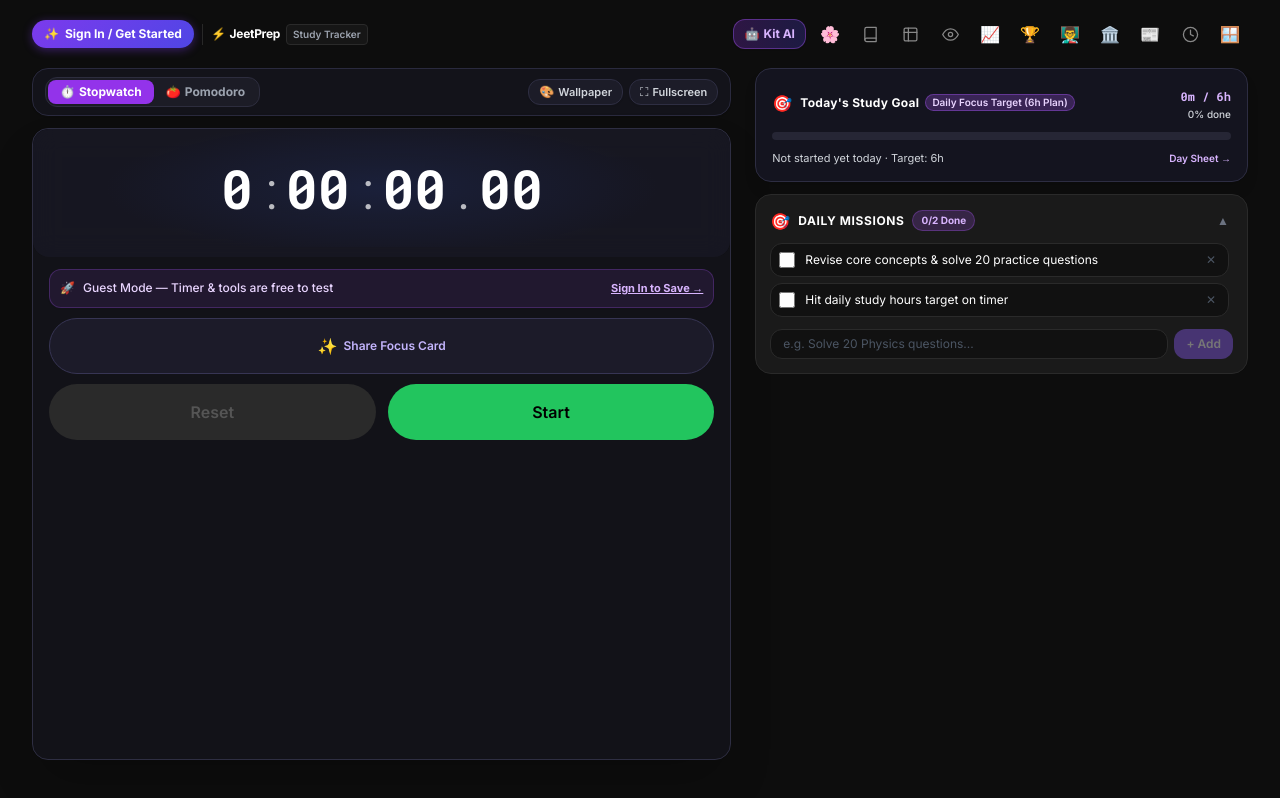
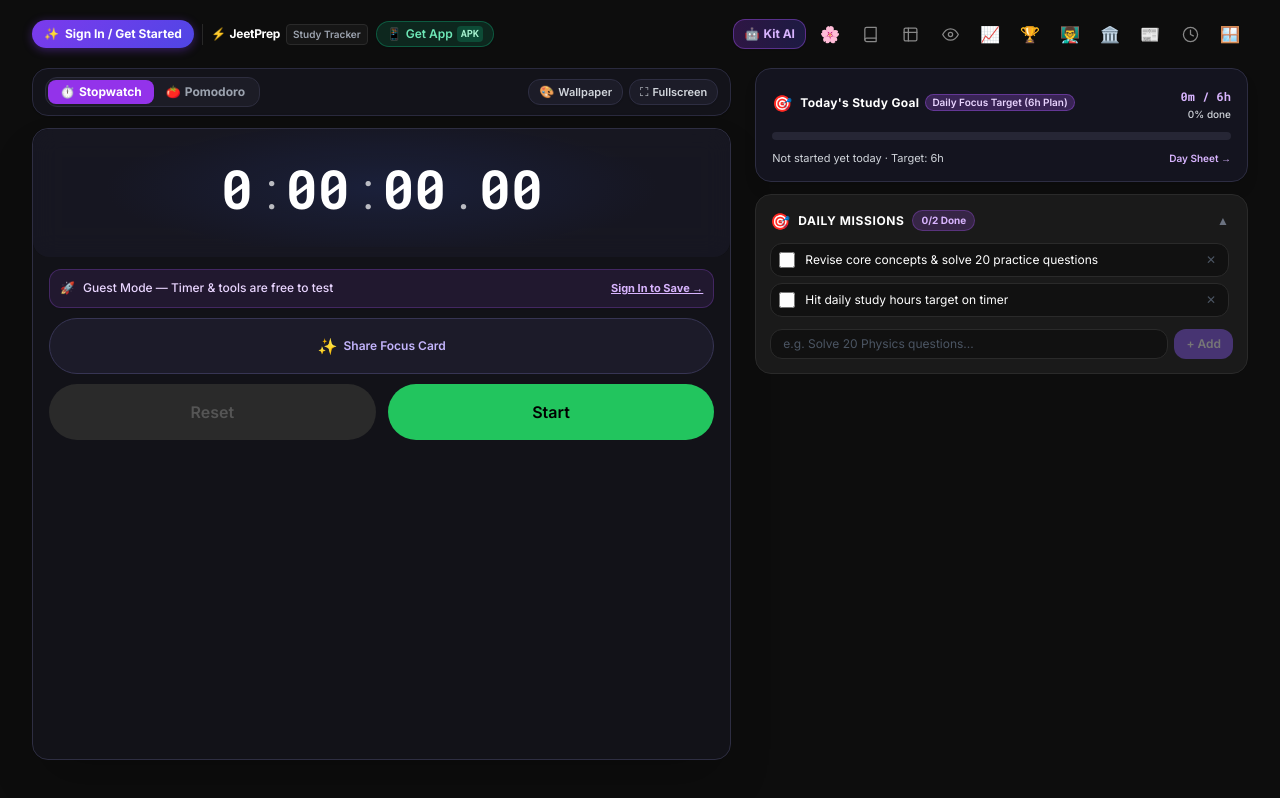
Before and after one commit to My-Simulation/Study-time-tracker, a React (Vite) app: page / in a window 1280 px wide. Built offline with nearby package versions, Linux system fonts and the light colour scheme; no server answers.

Commit message:
feat(download): add compact APK direct download link in header, menu, and profile

```diff
--- a/src/pages/Profile.jsx
+++ b/src/pages/Profile.jsx
@@ -1287,6 +1287,14 @@ export default function Profile({ userName }) {
             <span className="text-xl">🏛️</span>
             <span className="text-xs font-bold text-white">Exam Hub</span>
           </button>
+          <a
+            href="/JeetPrep.apk"
+            download="JeetPrep.apk"
+            className="p-3.5 rounded-xl bg-[#141414] border border-emerald-500/35 hover:border-emerald-500/70 flex flex-col items-center gap-1 text-center transition-all no-underline"
+          >
+            <span className="text-xl">📱</span>
+            <span className="text-xs font-bold text-emerald-300">App (APK)</span>
+          </a>
         </div>
       </div>
 
--- a/src/pages/Stopwatch.jsx
+++ b/src/pages/Stopwatch.jsx
@@ -583,6 +583,18 @@ export default function Stopwatch({ userName }) {
               Study Tracker
             </span>
           </div>
+
+          {/* Android App Direct Download Pill */}
+          <a
+            href="/JeetPrep.apk"
+            download="JeetPrep.apk"
+            title="Download JeetPrep Android App (.apk 2.1 MB)"
+            className="flex items-center gap-1 px-2 sm:px-2.5 py-1 rounded-full bg-emerald-500/15 hover:bg-emerald-500/25 border border-emerald-500/35 text-emerald-300 text-xs font-semibold transition-all shadow-sm active:scale-95 no-underline flex-shrink-0"
+          >
+            <span>📱</span>
+            <span className="hidden sm:inline">Get App</span>
+            <span className="text-[10px] px-1 py-0.2 rounded bg-emerald-500/25 text-emerald-200 font-bold font-mono">APK</span>
+          </a>
 
           {notifPermission === 'default' && (
             <button
@@ -1488,6 +1500,22 @@ export default function Stopwatch({ userName }) {
                   <p className="text-[10px] text-gray-400 truncate">Wallpapers</p>
                 </div>
               </button>
+
+              <a
+                href="/JeetPrep.apk"
+                download="JeetPrep.apk"
+                onClick={() => setShowMobileMenu(false)}
+                className="p-3 rounded-2xl bg-gradient-to-br from-emerald-950/40 to-[#191924] hover:bg-[#222232] border border-emerald-500/35 flex items-center gap-3 text-left transition-all cursor-pointer active:scale-98 no-underline col-span-2"
+              >
+                <span className="text-2xl p-2 rounded-xl bg-emerald-500/20 border border-emerald-500/40 flex-shrink-0">📱</span>
+                <div className="min-w-0 flex-1">
+                  <div className="flex items-center justify-between">
+                    <h4 className="text-xs font-bold text-white truncate">Download Android App</h4>
+                    <span className="text-[9px] px-1.5 py-0.5 rounded bg-emerald-500/20 text-emerald-300 font-bold font-mono">APK 2.1 MB</span>
+                  </div>
+                  <p className="text-[10px] text-emerald-300/80 truncate">Install APK directly • Fast & offline ready</p>
+                </div>
+              </a>
             </div>
           </div>
         </div>
@@ -1580,6 +1608,15 @@ function ProfilePill({ userName, avatarColor, photoUrl, onLogout, onOpenWallpape
             <MenuBtn icon="📋" label="Weekly Plan" onClick={() => { navigate('/plan'); setOpen(false) }} />
             <MenuBtn icon="👁️" label="Watch Partner" onClick={() => { navigate('/watch'); setOpen(false) }} />
             <MenuBtn icon={copied ? '✓' : '🔗'} label={copied ? 'Copied!' : 'Copy Live Link'} onClick={copyLink} />
+            <a
+              href="/JeetPrep.apk"
+              download="JeetPrep.apk"
+              onClick={() => setOpen(false)}
+              className="flex items-center gap-2 px-2.5 py-2 rounded-lg transition-colors text-left w-full hover:bg-emerald-950/30 text-emerald-300 no-underline"
+            >
+              <span className="text-sm">📱</span>
+              <span className="text-sm font-medium">Download App (APK 2.1MB)</span>
+            </a>
             <div className="border-t border-[#2a2a2a] my-1" />
             <MenuBtn icon="🚪" label="Logout" onClick={onLogout} danger />
           </div>
```
